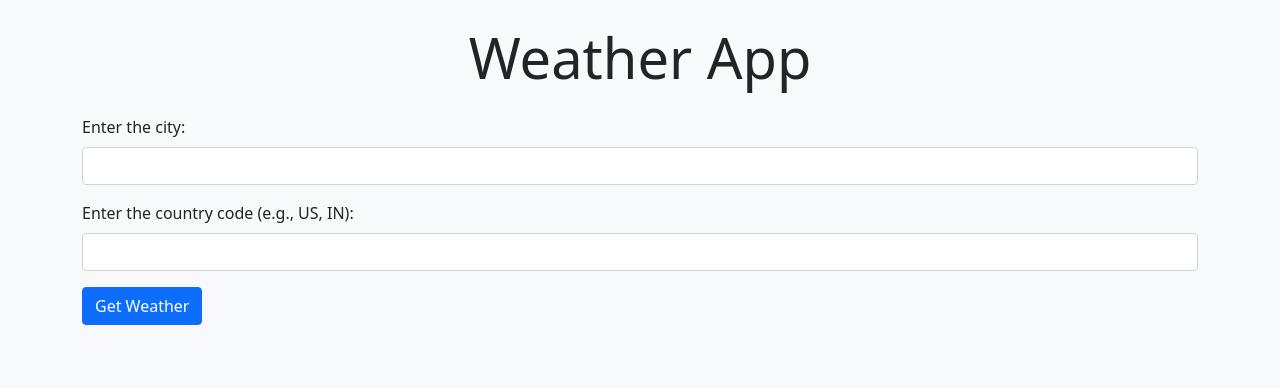
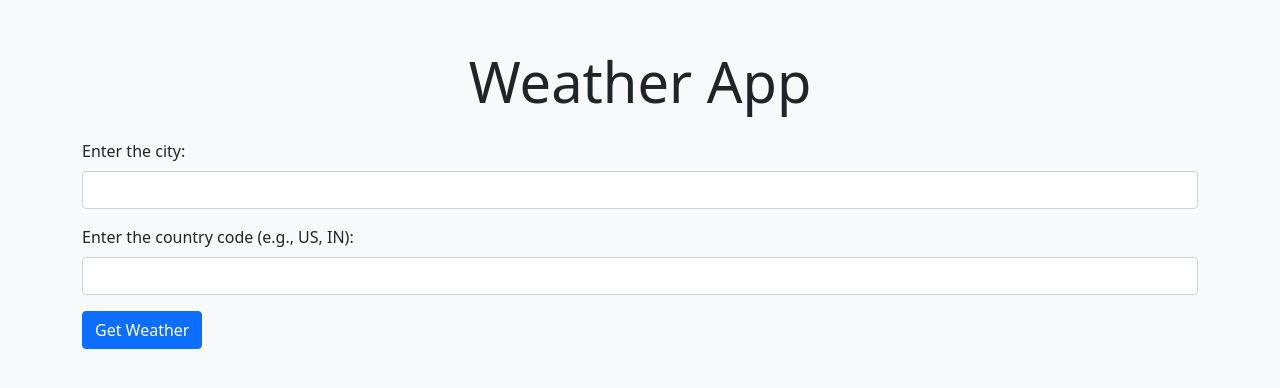
Before and after one commit to fahadnaeem876/fahad786, a Flask app: template templates/weatherapp.html in a window 1280 px wide. Shown: the top 388 px of the page. Run offline with Flask 3, Linux system fonts and the light colour scheme; the template is opened without the code that fills it, so the values that code supplies are empty.

Commit message:
initial commit

```diff
--- a/templates/index.html
+++ b/templates/index.html
@@ -169,7 +169,7 @@
             <p class="card-text" style="color: white; height: 100px; overflow: hidden;">Stay informed with our user-friendly Weather App. Easily access real-time weather updates, forecasts, and radar maps. Plan your day confidently with intuitive tools that simplify your weather tracking experience.</p>
                         <div class="d-flex justify-content-between align-items-center">
               <div class="btn-group">
-            <a href="https://huggingface.co/spaces/fahad56/weatherapps" target="_blank"><button type="button" style="color: white;"class="btn btn-outline-secondary">Visit Site</button></a>
+            <a href="/weatherapp" target="_blank"><button type="button" style="color: white;"class="btn btn-outline-secondary">Visit Site</button></a>
               </div>
             </div>
           </div>
--- a/templates/weatherapp.html
+++ b/templates/weatherapp.html
@@ -9,9 +9,9 @@
     <link href="https://cdn.jsdelivr.net/npm/bootstrap@5.1.3/dist/css/bootstrap.min.css" rel="stylesheet">
 </head>
 <body class="bg-light">
-    <div class="container mt-4">
+    <div class="container mt-5">
         <h1 class="display-4 text-center">Weather App</h1>
-        <form method="post" class="mt-4" action="/weatherapp">
+        <form method="post" class="mt-4">
             <div class="mb-3">
                 <label for="city" class="form-label">Enter the city:</label>
                 <input type="text" id="city" name="city" class="form-control" required>
```
Also changed, not shown: requirements.txt (+101 -4 lines), weatherapp.py (+8 -5 lines).
